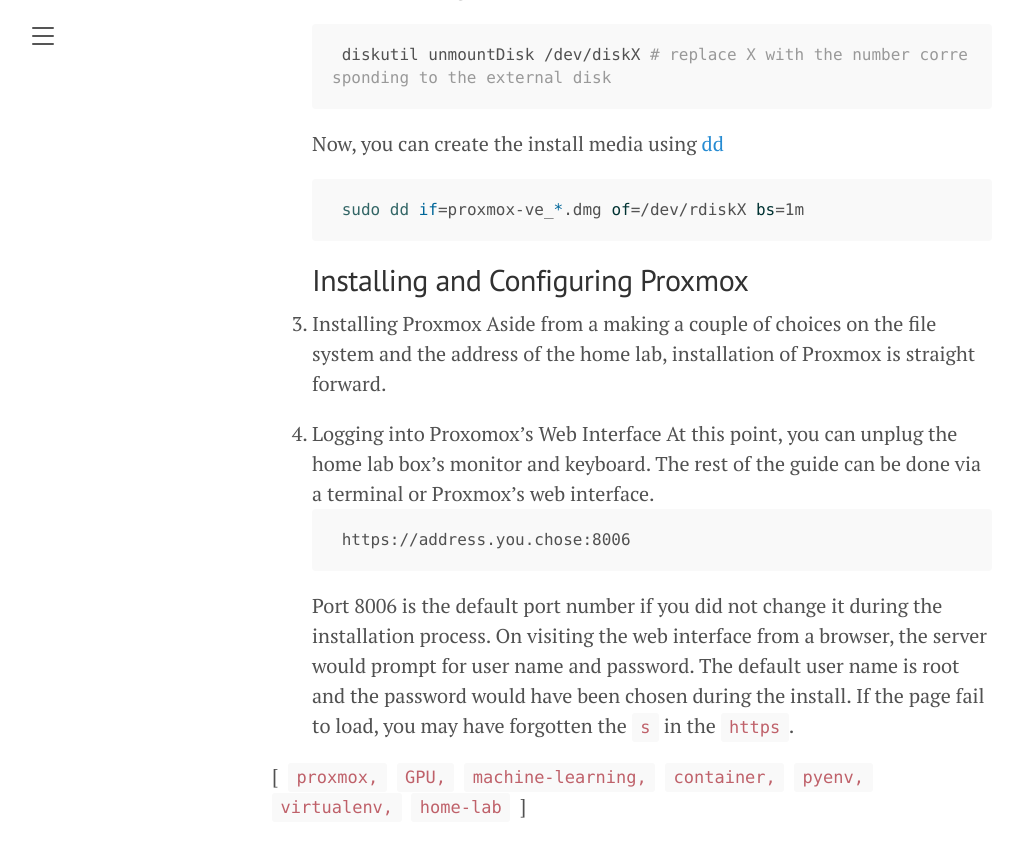
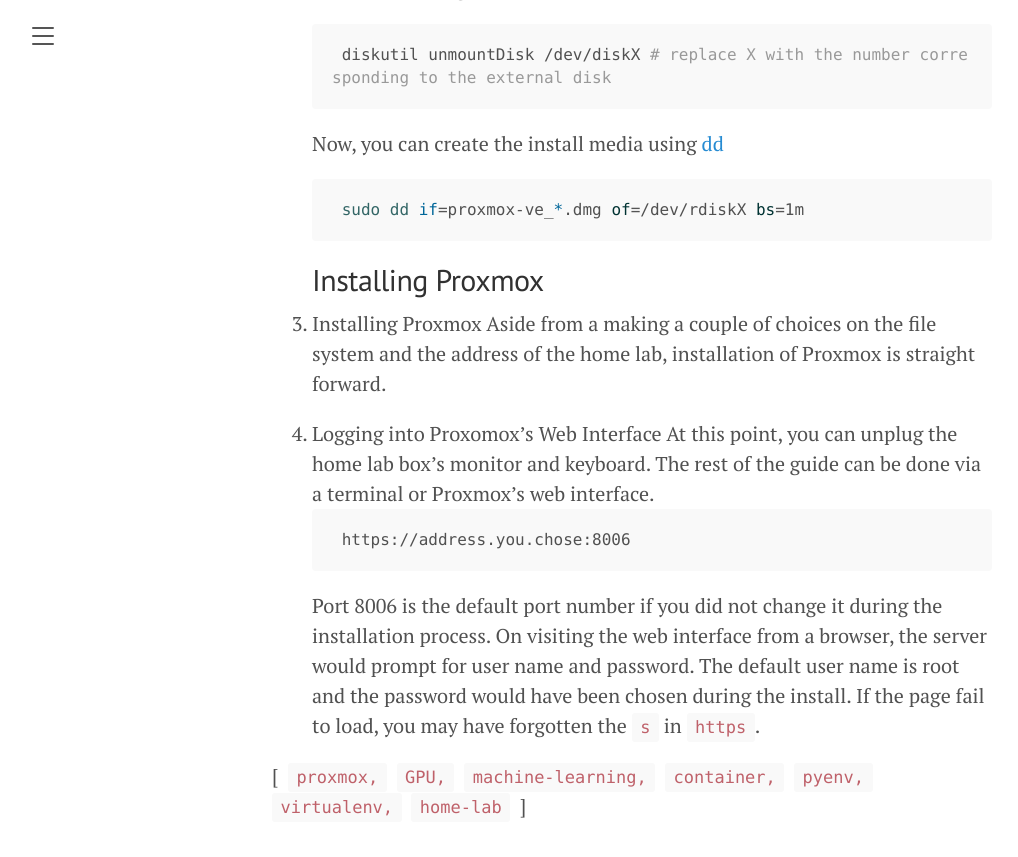
Before and after one commit to Saltwater-City/bslc.github.io, a Jekyll site: the page built from _posts/2021-01-04-proxmox-server.md, in a window 1280 px wide and 900 px high, scrolled down 1125 px. Shown: the top 857 px of the window, without its empty margins (8-1026 px from the left). Built offline with Jekyll 4.4.1, drawn with Linux system fonts in a browser that asks for light colours.

````diff
--- a/_posts/2021-01-04-proxmox-server.md
+++ b/_posts/2021-01-04-proxmox-server.md
@@ -31,13 +31,13 @@
     ``` bash
     sudo dd if=proxmox-ve_*.dmg of=/dev/rdiskX bs=1m
     ```
-## Installing and Configuring Proxmox
+## Installing Proxmox
 1. Installing Proxmox
-    Aside from a making a couple of choices on the file system and the address of the home lab, installation of Proxmox is straight forward.
+   Aside from a making a couple of choices on the file system and the address of the home lab, installation of Proxmox is straight forward.
 
 2. Logging into Proxomox's Web Interface
-    At this point, you can unplug the home lab box's monitor and keyboard. The rest of the guide can be done via a terminal or Proxmox's web interface.
+   At this point, you can unplug the home lab box's monitor and keyboard. The rest of the guide can be done via a terminal or Proxmox's web interface.
     ```
     https://address.you.chose:8006
     ```
-    Port 8006 is the default port number if you did not change it during the installation process. On visiting the web interface from a browser, the server would prompt for user name and password. The default user name is root and the password would have been chosen during the install. If the page fail to load, you may have forgotten the `s` in the `https`.
+    Port 8006 is the default port number if you did not change it during the installation process. On visiting the web interface from a browser, the server would prompt for user name and password. The default user name is root and the password would have been chosen during the install. If the page fail to load, you may have forgotten the `s` in `https`.
````
